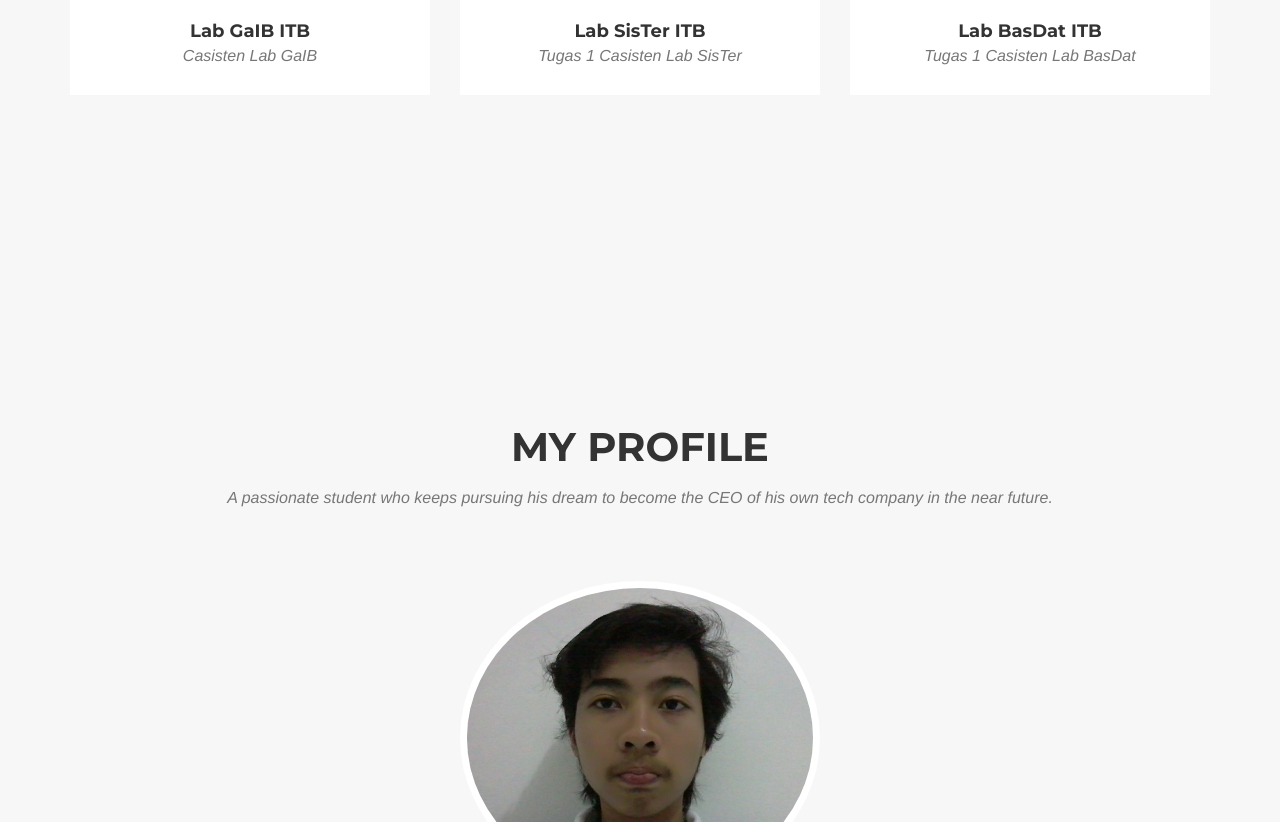
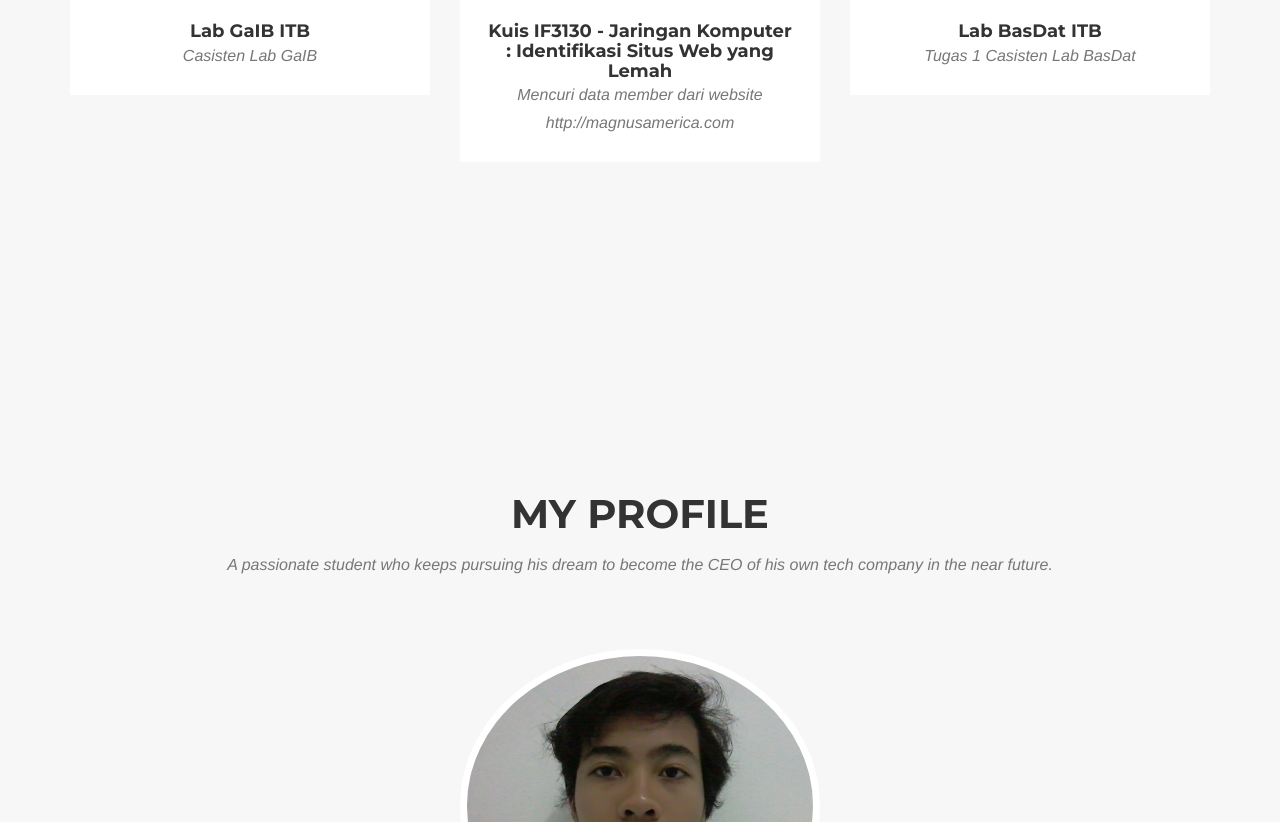
Before and after one commit to geraldzakwan/geraldzakwan.github.io, a plain HTML site: page index.html in a window 1280 px wide. Shown: the part 1770-2592 px from the top of the page. Drawn offline with nearby package versions, Linux system fonts and the light colour scheme; a web font is replaced by a local one.

Commit message:
change sister to kuis jarkom

```diff
--- a/index.html
+++ b/index.html
@@ -185,8 +185,8 @@
                         <img src="img/portfolio/ST.jpg" height="250" width="360">
                     </a>
                     <div class="portfolio-caption">
-                        <h4>Lab SisTer ITB</h4>
-                        <p class="text-muted">Tugas 1 Casisten Lab SisTer</p>
+                        <h4>Kuis IF3130 - Jaringan Komputer : Identifikasi Situs Web yang Lemah</h4>
+                        <p class="text-muted">Mencuri data member dari website http://magnusamerica.com</p>
                     </div>
                 </div>
                 <div class="col-md-4 col-sm-6 portfolio-item">
```
